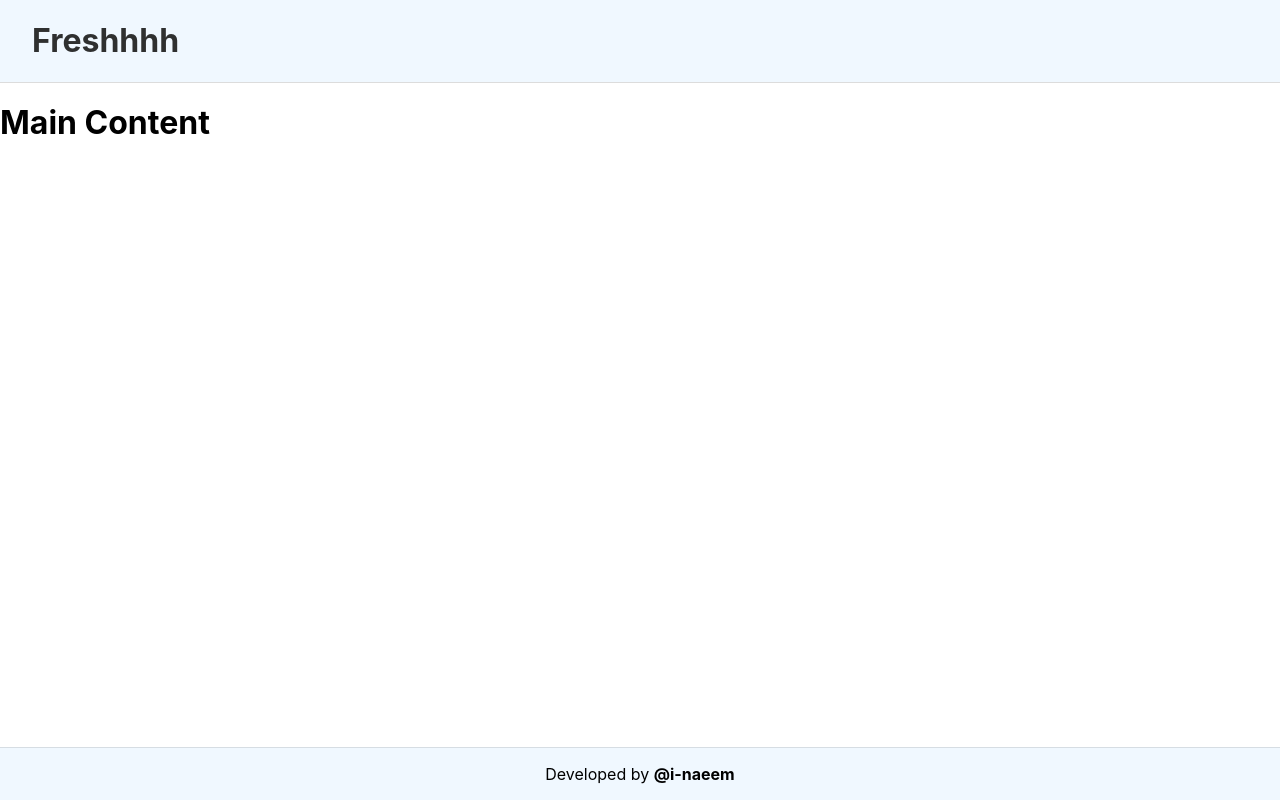
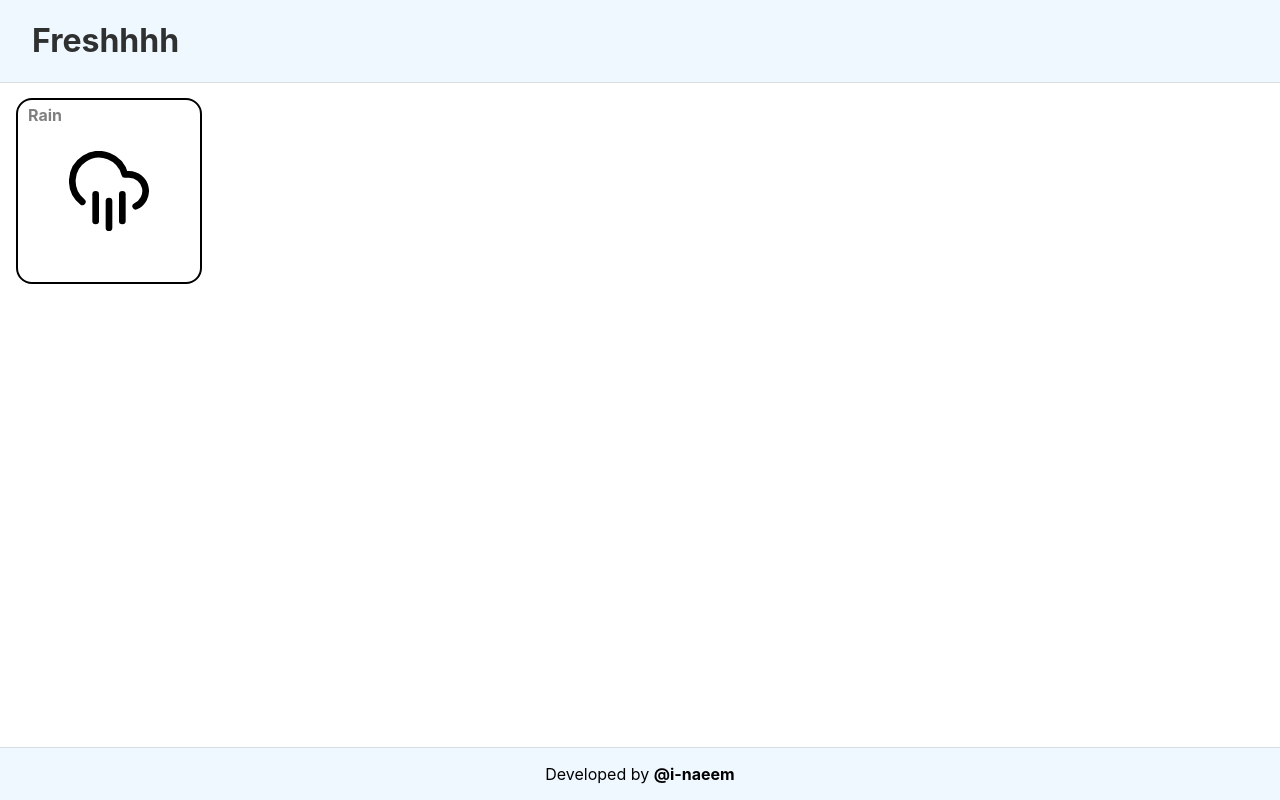
Before and after one commit to i-naeem/freshhhh, a React (Create React App) app: page / in a window 1280 px wide. Built offline with nearby package versions, Linux system fonts and the light colour scheme.

Commit message:
:sparkles: create sound card

```diff
--- a/src/App.js
+++ b/src/App.js
@@ -1,9 +1,12 @@
 import AppLayout from './components/appLayout/AppLayout';
+import SoundCard from './components/sound-card/SoundCard';
 
 const App = (props) => {
   return (
     <AppLayout>
-      <h1>Main Content</h1>
+      <section className="main-content">
+        <SoundCard />
+      </section>
     </AppLayout>
   );
 };
--- /dev/null
+++ b/src/components/sound-card/SoundCard.js
@@ -0,0 +1,31 @@
+import styles from './sound-card.module.css';
+
+const SoundCard = (props) => {
+  return (
+    <section className={styles.card} role="button">
+      <h5 className={styles.title}>Rain</h5>
+      <div className={styles.iconWrapper}>
+        <svg
+          stroke="currentColor"
+          fill="none"
+          stroke-width="2"
+          viewBox="0 0 24 24"
+          stroke-linecap="round"
+          stroke-linejoin="round"
+          className={styles.icon}
+          xmlns="http://www.w3.org/2000/svg"
+        >
+          <line x1="16" y1="13" x2="16" y2="21"></line>
+          <line x1="8" y1="13" x2="8" y2="21"></line>
+          <line x1="12" y1="15" x2="12" y2="23"></line>
+          <path d="M20 16.58A5 5 0 0 0 18 7h-1.26A8 8 0 1 0 4 15.25"></path>
+        </svg>
+      </div>
+      <audio>
+        <source src="/sounds/rain.mp3" />
+      </audio>
+    </section>
+  );
+};
+
+export default SoundCard;
--- /dev/null
+++ b/src/components/sound-card/sound-card.module.css
@@ -0,0 +1,45 @@
+.card * {
+  margin: 0;
+  padding: 0;
+}
+
+.card {
+  padding: 1rem;
+  display: grid;
+  max-width: 150px;
+  min-height: 150px;
+  position: relative;
+  place-items: center;
+  border-radius: 1rem;
+  cursor: pointer;
+  border: 2px solid black;
+  transition: transform 150ms ease-in-out, box-shadow 150ms ease-in-out,
+    background-color 150ms ease-in-out;
+}
+
+.card:hover {
+  transform: scale(1.01);
+  box-shadow: 6px 4px 0px 0px #a9d3f7;
+}
+
+.card.active {
+  background-color: antiquewhite;
+}
+
+.title {
+  position: absolute;
+  top: 5px;
+  left: 10px;
+  font-size: 16px;
+  color: gray;
+}
+
+.iconWrapper {
+  width: 100%;
+  display: grid;
+  place-items: center;
+}
+
+.icon {
+  width: 80px;
+}
--- a/src/styles/global.css
+++ b/src/styles/global.css
@@ -13,3 +13,7 @@ code {
   font-family: source-code-pro, Menlo, Monaco, Consolas, 'Courier New',
     monospace;
 }
+
+.main-content {
+  padding: 1rem;
+}
```
Also changed, not shown: src/sounds.json (added, +25 -0 lines).
